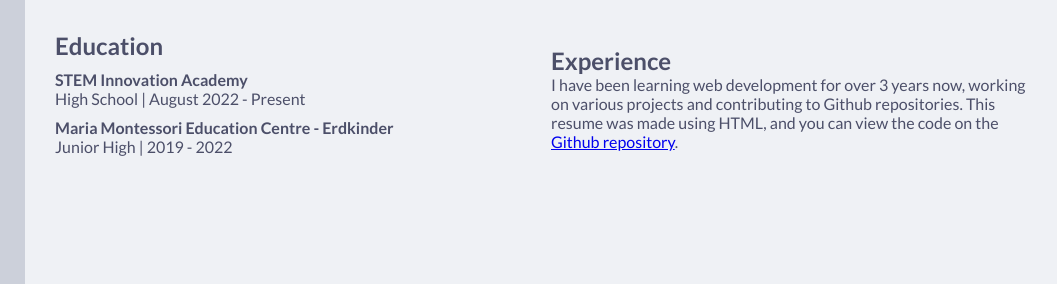
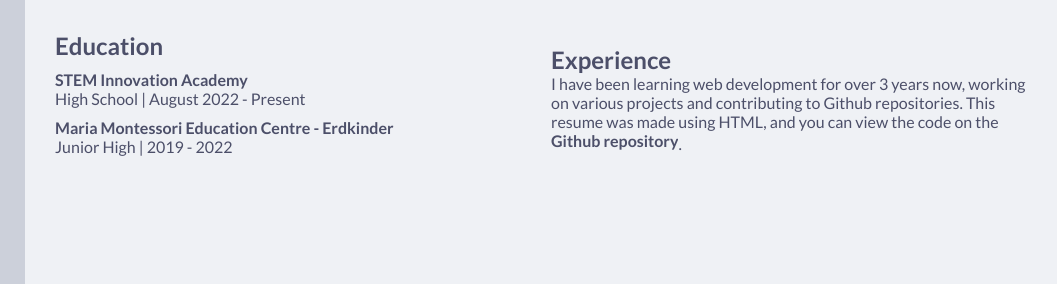
Before and after one commit to Boxit379/resume, a plain HTML site: page index.html in a window 1280 px wide. Shown: the part 195-479 px from the top of the page, 223-1280 px from the left. Drawn offline with Linux system fonts and the light colour scheme.

Commit message:
changed link to button

```diff
--- a/index.html
+++ b/index.html
@@ -85,7 +85,7 @@
                 </div>
                 <div class="columnItem" id="experience">
                     <h2>Experience</h2>
-                    <p>I have been learning web development for over 3 years now, working on various projects and contributing to Github repositories. This resume was made using HTML, and you can view the code on the <a href="https://github.com">Github repository</a>.</p>
+                    <p>I have been learning web development for over 3 years now, working on various projects and contributing to Github repositories. This resume was made using HTML, and you can view the code on the <button id="github2" onclick="window.location.href = 'https://github.com/Boxit379/resume'"><h4>Github repository</h4></button>.</p>
                 </div>
             </div>
         </div>
--- a/style.css
+++ b/style.css
@@ -162,6 +162,7 @@ button {
     transition: 0.25s;
     transition-property: transform, border-bottom;
     cursor: none;
+    text-decoration: none;
 }
 
 button:hover {
```
